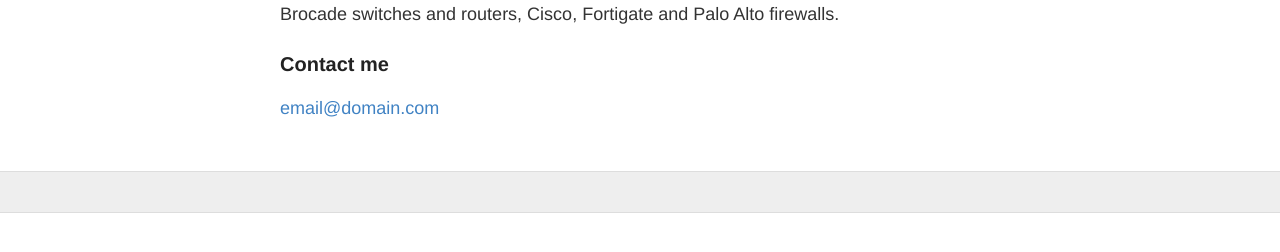
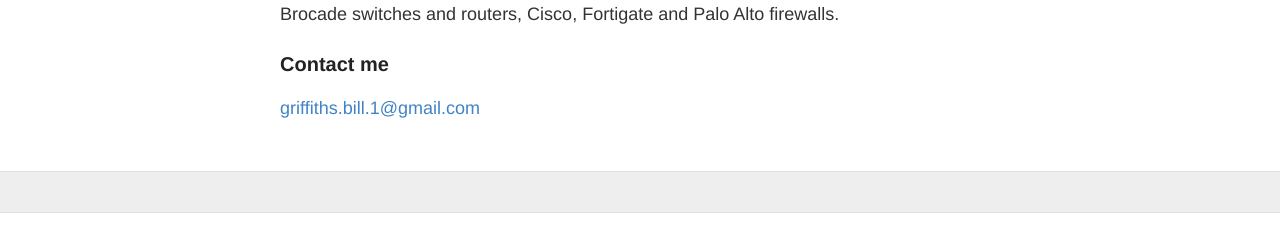
Before and after one commit to b1grif/b1grif.github.io, a Jekyll site: the page built from about.md, in a window 1280 px wide. Shown: the part 301-553 px from the top of the page. Built offline with Jekyll 4.4.1, drawn with Linux system fonts in a browser that asks for light colours.

Commit message:
Update about

```diff
--- a/about.md
+++ b/about.md
@@ -10,4 +10,4 @@ appliances like f5, Cisco and Brocade switches and routers, Cisco, Fortigate and
 
 ### Contact me
 
-[email@domain.com](mailto:griffiths.bill.1@gmail.com)
+[griffiths.bill.1@gmail.com](mailto:griffiths.bill.1@gmail.com)
```
